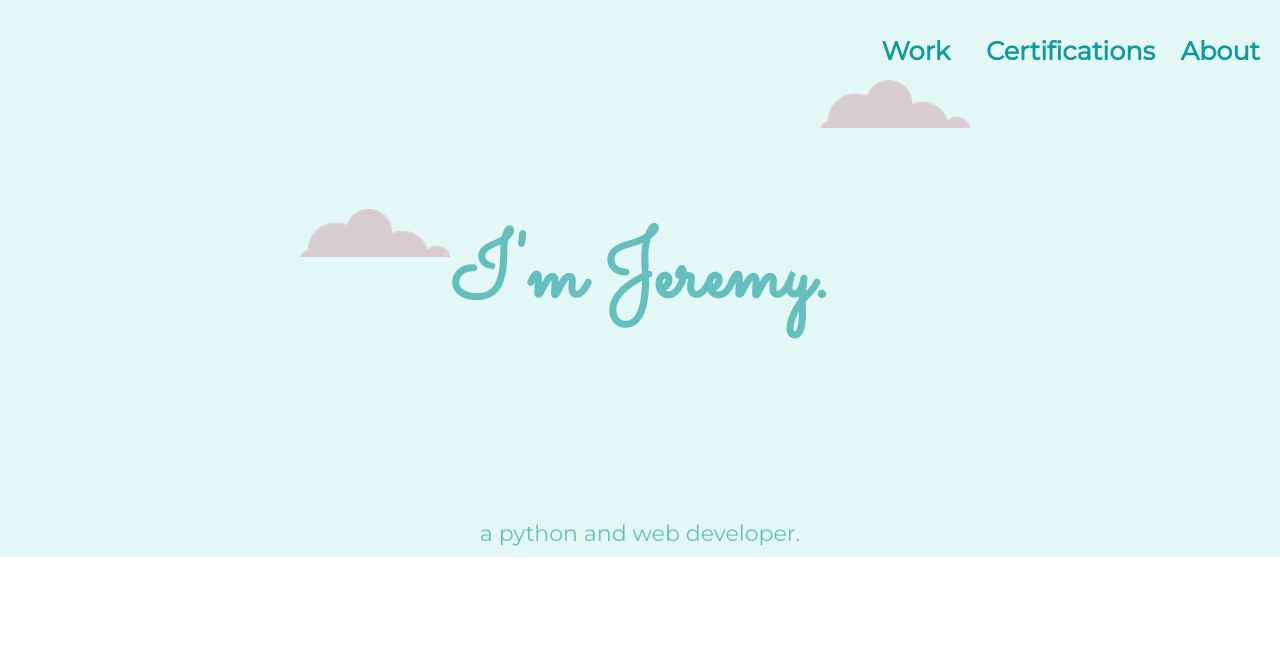
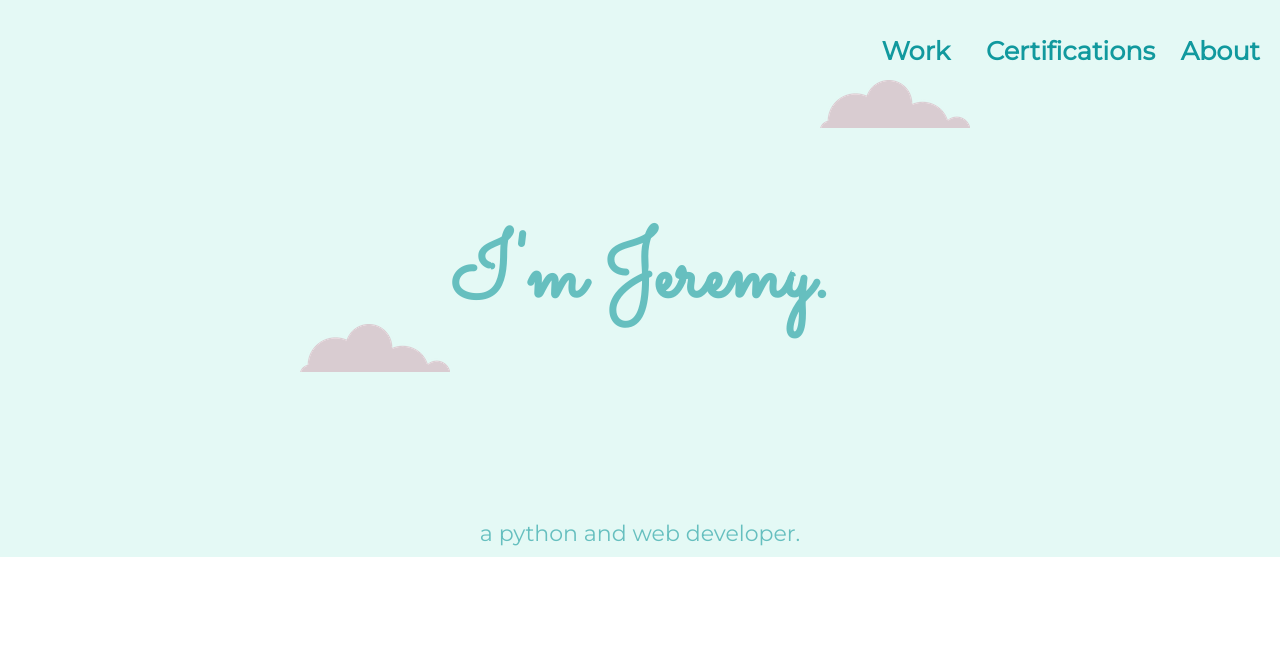
Before and after one commit to JeyWasHere21/website, a plain HTML site: page index.html in a window 1280 px wide. Shown: the top 672 px of the page. Drawn offline with Linux system fonts and the light colour scheme.

Commit message:
Update styles.css

```diff
--- a/css/styles.css
+++ b/css/styles.css
@@ -85,7 +85,7 @@ p {
 .bottom-cloud {
   position: absolute;
   left: 300px;
-  bottom: 300px;
+  bottom: 185px;
   border-radius: 0%;
 }
 
```
